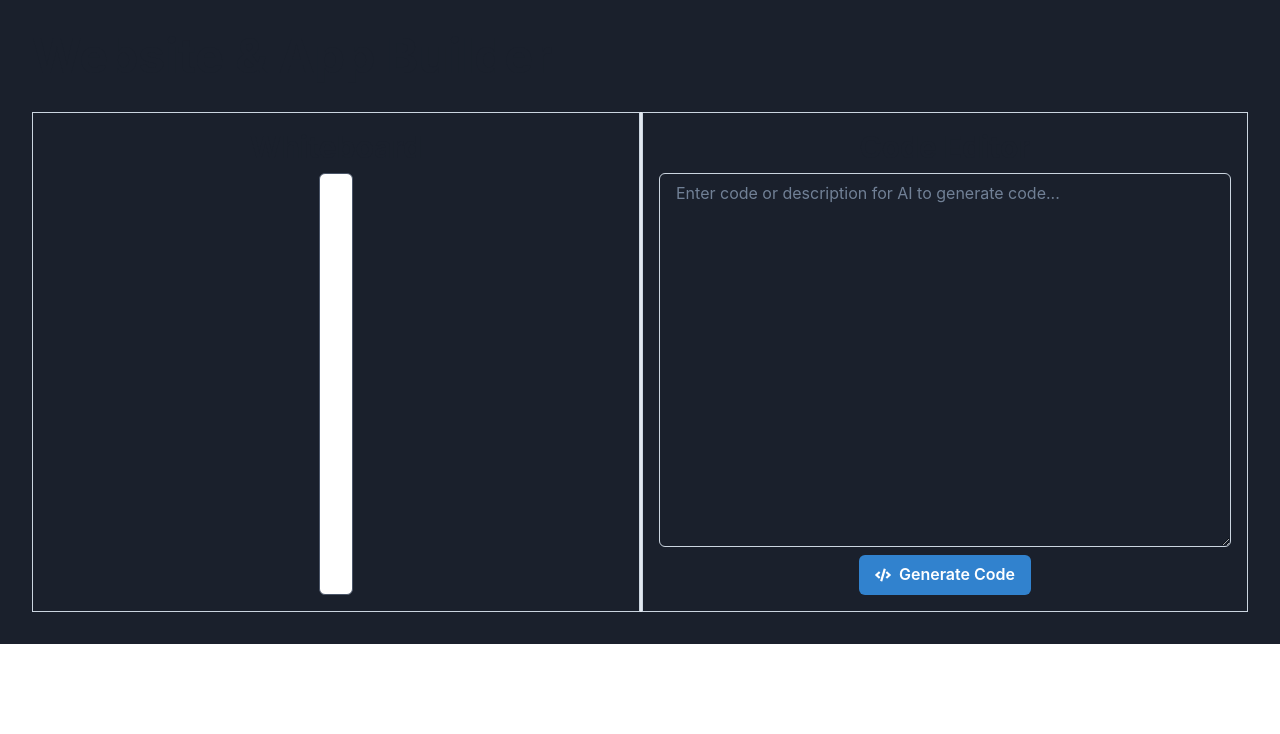
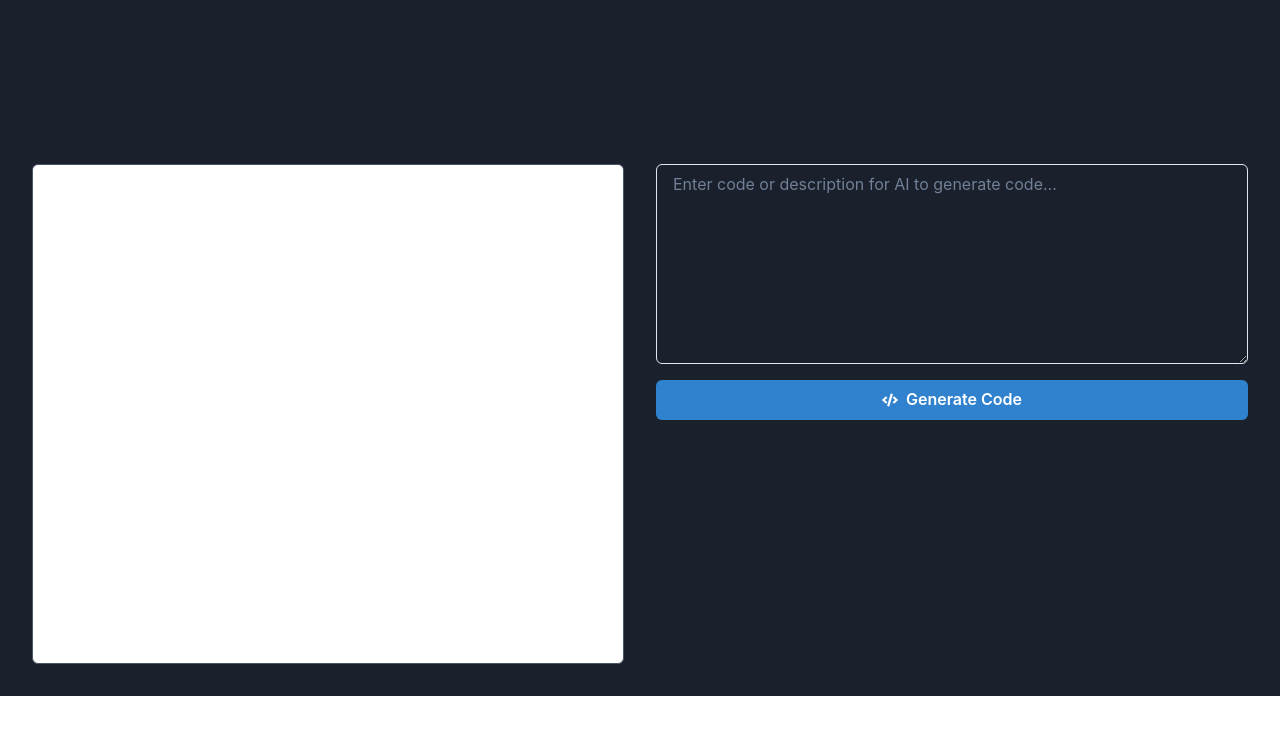
Before and after one commit to GPT-Engineer-App/code-genie-builder, a React (Vite) app: page / in a window 1280 px wide. Shown: the top 734 px of the page. Built offline with nearby package versions, Linux system fonts and the light colour scheme.

Commit message:
Reverted to edit 1ef71a35-3d94-47b8-aa34-19ad7f35b398: "Updated the page background to dark and the whiteboard background to white.
Prompt: reverse that and give the page a dark background and leave the whiteboard white"

```diff
--- a/src/components/ResizablePanels.jsx
+++ /dev/null
@@ -1,43 +0,0 @@
-import React, { useState } from "react";
-import { Box, VStack } from "@chakra-ui/react";
-
-const ResizablePanels = ({ children }) => {
-  const [leftPanelWidth, setLeftPanelWidth] = useState(50);
-
-  const handleDrag = (e) => {
-    setLeftPanelWidth((prevWidth) => {
-      const newWidth = prevWidth + (e.movementX / window.innerWidth) * 100;
-      return Math.min(90, Math.max(10, newWidth));
-    });
-  };
-
-  return (
-    <Box display="flex" alignItems="flex-start">
-      <VStack w={`${leftPanelWidth}%`} spacing={4} alignItems="stretch">
-        {children[0]}
-      </VStack>
-      <Box
-        w="2px"
-        bg="gray.200"
-        cursor="col-resize"
-        h="500px"
-        onMouseDown={(e) => {
-          e.preventDefault();
-          window.addEventListener("mousemove", handleDrag);
-          window.addEventListener(
-            "mouseup",
-            () => {
-              window.removeEventListener("mousemove", handleDrag);
-            },
-            { once: true },
-          );
-        }}
-      />
-      <VStack flex={1} w={`calc(100% - ${leftPanelWidth}% - 2px)`} spacing={4} alignItems="stretch">
-        {children[1]}
-      </VStack>
-    </Box>
-  );
-};
-
-export default ResizablePanels;
--- a/src/pages/Index.jsx
+++ b/src/pages/Index.jsx
@@ -1,7 +1,6 @@
 import React, { useState } from "react";
 import { Box, Heading, VStack, HStack, Text, Textarea, Button, useToast, Image } from "@chakra-ui/react";
-import { FaCode, FaImage, FaFont } from "react-icons/fa";
-import ResizablePanels from "../components/ResizablePanels";
+import { FaPlus, FaCode, FaImage, FaFont } from "react-icons/fa";
 
 const Index = () => {
   const [code, setCode] = useState("");
@@ -43,22 +42,49 @@ const Index = () => {
       <Heading as="h1" size="2xl" mb={8}>
         Website & App Builder
       </Heading>
-      <ResizablePanels>
-        <VStack h="500px" minW="240px" borderWidth={1} borderColor="gray.300" p={4}>
+      <HStack spacing={8} alignItems="flex-start">
+        <VStack w="50%" spacing={4} alignItems="stretch">
           <Heading size="lg">Whiteboard</Heading>
-          <Box bg="white" borderWidth={1} borderColor="gray.600" rounded="md" flexGrow={1} p={4} onDrop={handleDrop} onDragOver={(event) => event.preventDefault()}>
-            {}
+          <Box bg="white" borderWidth={1} borderColor="gray.600" rounded="md" h="500px" p={4} onDrop={handleDrop} onDragOver={(event) => event.preventDefault()}>
+            {elements.map((element, index) => (
+              <Box key={index} position="absolute" left={`${element.x}px`} top={`${element.y}px`}>
+                {element.type === "image" && <Image borderWidth={1} borderColor="gray.600" src="https://images.unsplash.com/photo-1655148999626-56ce0c641069?crop=entropy&cs=tinysrgb&fit=max&fm=jpg&ixid=M3w1MDcxMzJ8MHwxfHNlYXJjaHwxfHxwbGFjZWhvbGRlciUyMGltYWdlfGVufDB8fHx8MTcxMjQwODMyM3ww&ixlib=rb-4.0.3&q=80&w=1080" w="100px" />}
+                {element.type === "text" && (
+                  <Text borderWidth={1} borderColor="gray.600" contentEditable suppressContentEditableWarning fontSize="2xl">
+                    Text
+                  </Text>
+                )}
+                {element.type === "code" && (
+                  <Box borderWidth={1} borderColor="gray.600" as="pre" bg="gray.700" color="white" p={2} rounded="md" fontSize="sm" fontFamily="mono">
+                    {"<Button>Code</Button>"}
+                  </Box>
+                )}
+              </Box>
+            ))}
           </Box>
         </VStack>
-        <VStack h="500px" minW="240px" borderWidth={1} borderColor="gray.300" p={4}>
+        <VStack w="50%" spacing={4} alignItems="stretch">
           <Heading size="lg">Code Editor</Heading>
-          <Textarea value={code} onChange={(e) => setCode(e.target.value)} placeholder="Enter code or description for AI to generate code..." flexGrow={1} />
+          <Textarea value={code} onChange={(e) => setCode(e.target.value)} placeholder="Enter code or description for AI to generate code..." h="200px" />
           <Button leftIcon={<FaCode />} colorScheme="blue" onClick={handleGenerateCode}>
             Generate Code
           </Button>
-          {}
+          <HStack spacing={4}>
+            <VStack as="button" spacing={1} draggable onDragStart={(event) => handleDragStart(event, "image")}>
+              <FaImage />
+              <Text fontSize="xs">Image</Text>
+            </VStack>
+            <VStack as="button" spacing={1} draggable onDragStart={(event) => handleDragStart(event, "text")}>
+              <FaFont />
+              <Text fontSize="xs">Text</Text>
+            </VStack>
+            <VStack as="button" spacing={1} draggable onDragStart={(event) => handleDragStart(event, "code")}>
+              <FaCode />
+              <Text fontSize="xs">Code</Text>
+            </VStack>
+          </HStack>
         </VStack>
-      </ResizablePanels>
+      </HStack>
     </Box>
   );
 };
```
